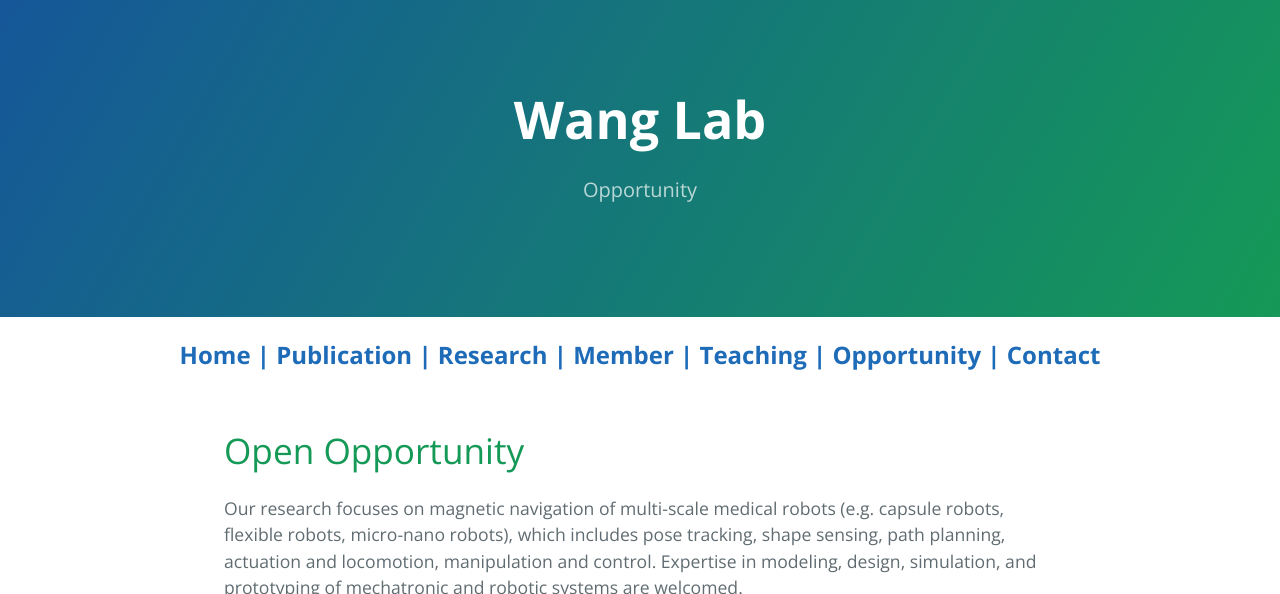
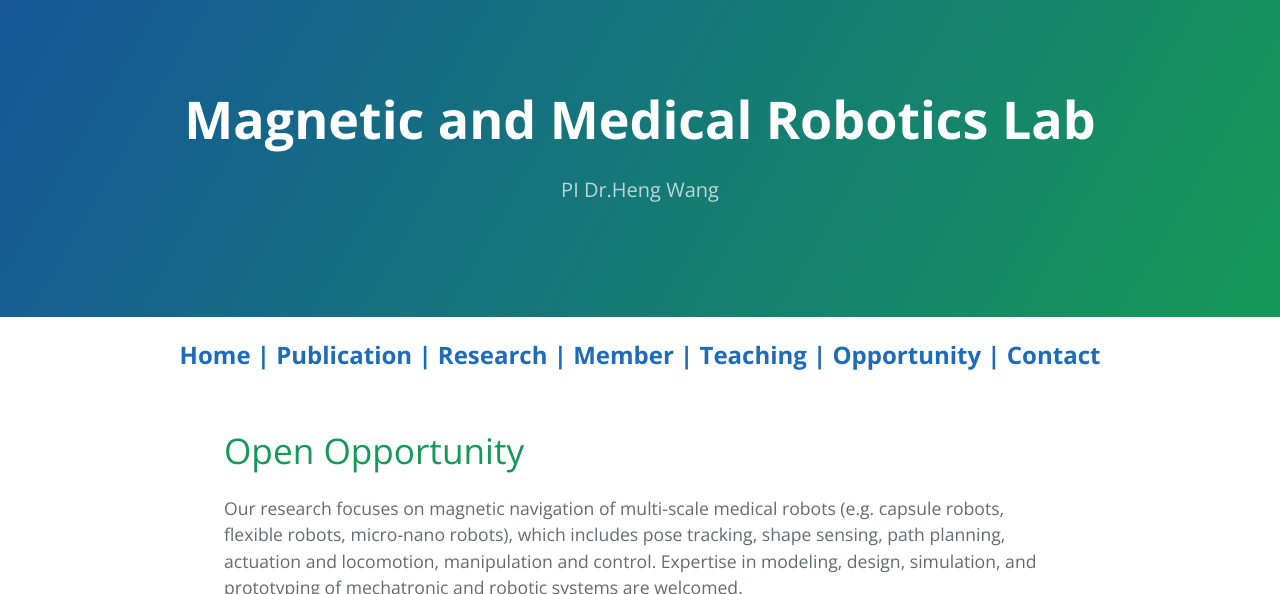
Before and after one commit to MagRoboticsLab/MagRoboticsLab.github.io, a Jekyll site: the page built from opportunity.md, in a window 1280 px wide and 900 px high, cut to the strip 0-594 px from the top of the window. Built offline with Jekyll 4.4.1, drawn with Linux system fonts in a browser that asks for light colours; the repository's description, which GitHub fills in, is left out.

Commit message:
Update opportunity.md

```diff
--- a/opportunity.md
+++ b/opportunity.md
@@ -1,7 +1,7 @@
 ---
 layout: default
-title: Wang Lab
-description: Opportunity
+title: Magnetic and Medical Robotics Lab
+description: PI Dr.Heng Wang
 navigation_weight: 7
 ---
 
```
